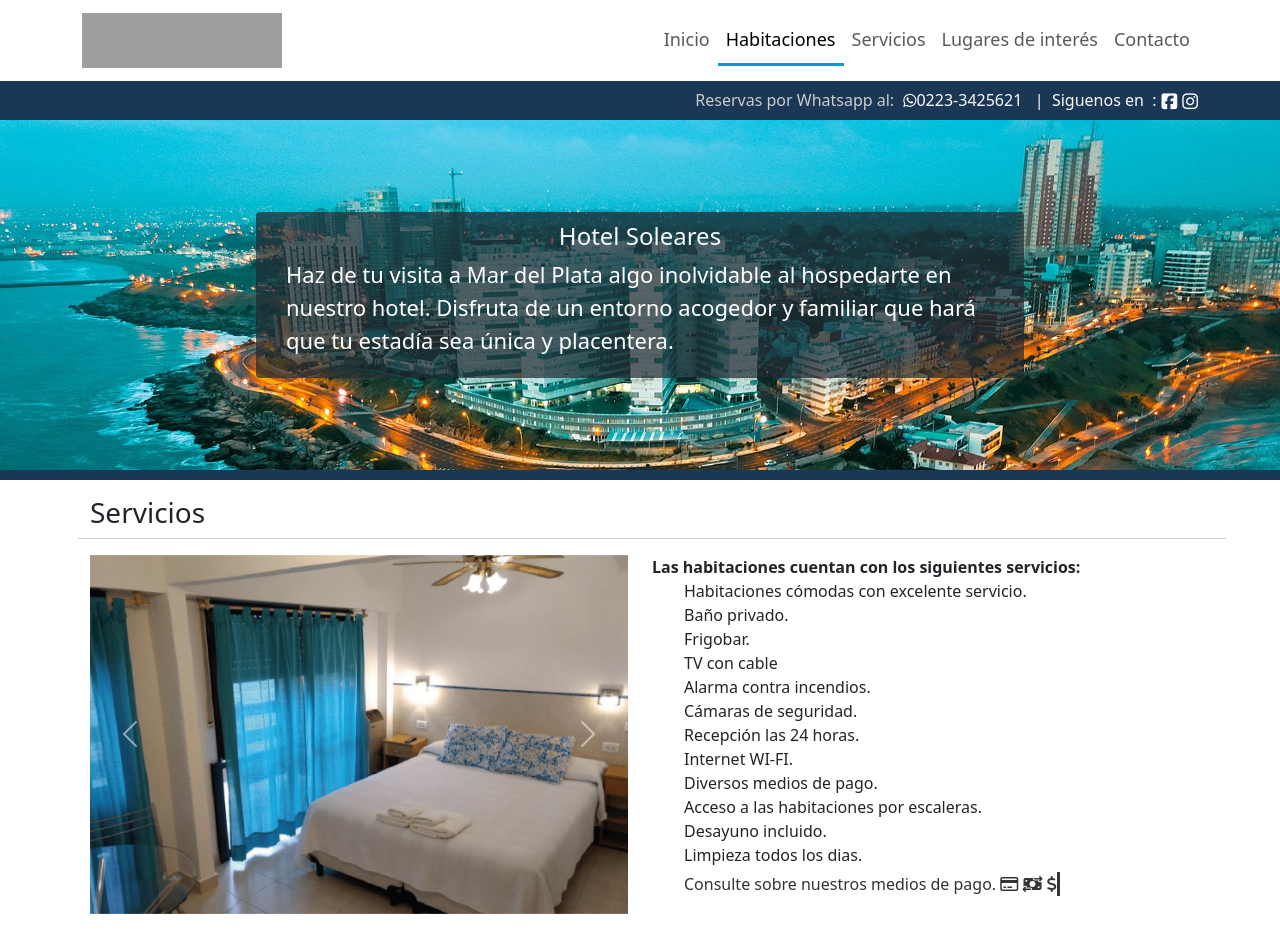
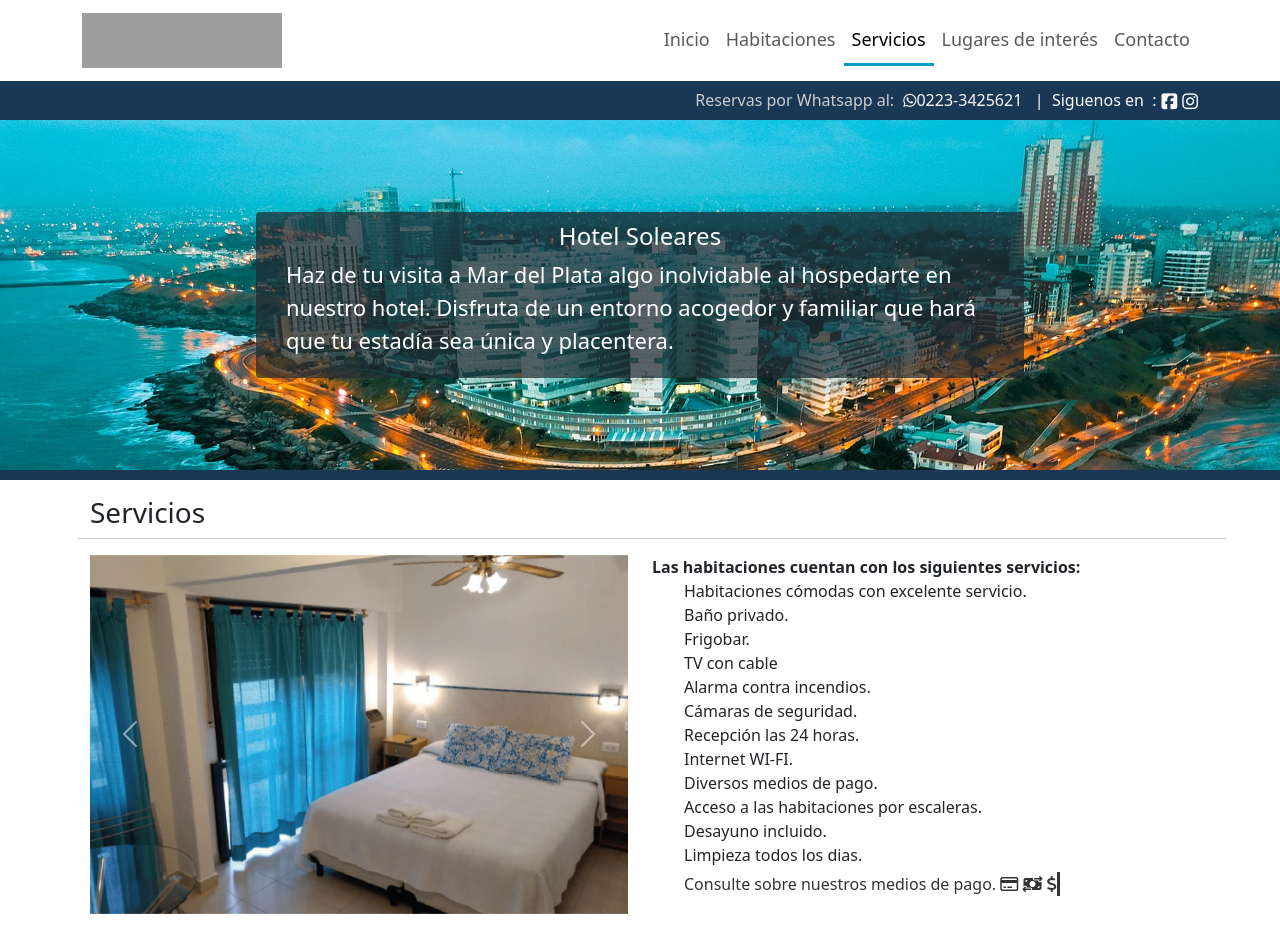
Before and after one commit to sslucasmv/LucasVolpeTerceraEntrega, a website: page pages/servicios.html in a window 1280 px wide. Shown: the top 937 px of the page. Drawn offline with nearby package versions, Linux system fonts and the light colour scheme; grey boxes are pictures that could not be loaded.

Commit message:
servicios link activo

```diff
--- a/pages/servicios.html
+++ b/pages/servicios.html
@@ -33,10 +33,10 @@
                   <a class="nav-link" href="../index.html">Inicio</a>
                 </li>
                 <li class="nav-item">
-                  <a class="nav-link active" aria-current="page" href="habitaciones.html">Habitaciones</a>
+                  <a class="nav-link" href="habitaciones.html">Habitaciones</a>
                 </li>
                 <li class="nav-item">
-                  <a class="nav-link" href="servicios.html">Servicios</a>
+                  <a class="nav-link active" aria-current="page" href="servicios.html">Servicios</a>
                 </li>
                 <li class="nav-item">
                   <a class="nav-link" href="paseos.html">Lugares de interés</a>
```
